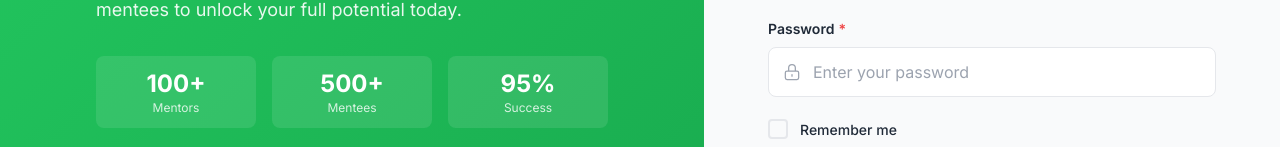
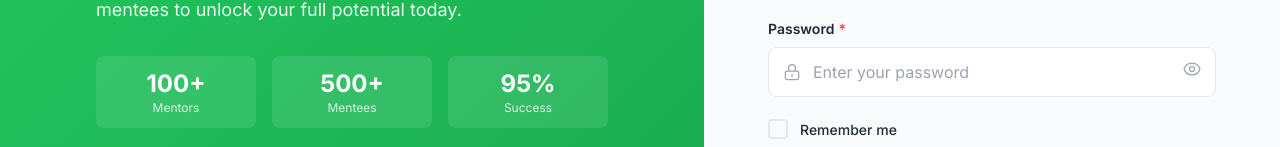
Before and after one commit to eaglesneaglets-creator/EaglesnEaglets---Mentorship, a React (Vite) app: page /login in a window 1280 px wide. Shown: the part 455-602 px from the top of the page. Built offline with nearby package versions, Linux system fonts and the light colour scheme; no server answers.

Commit message:
fix:UI optimization

```diff
--- a/src/pages/auth/LoginPage.jsx
+++ b/src/pages/auth/LoginPage.jsx
@@ -40,6 +40,7 @@ const LoginPage = () => {
   });
 
   const [errors, setErrors] = useState({});
+  const [showPassword, setShowPassword] = useState(false);
   const [isGoogleLoading, setIsGoogleLoading] = useState(false);
   const [resendStatus, setResendStatus] = useState(null); // 'sending', 'sent', 'error'
   const [showStateMessage, setShowStateMessage] = useState(true);
@@ -570,7 +571,7 @@ const LoginPage = () => {
               <Input
                 label="Password"
                 name="password"
-                type="password"
+                type={showPassword ? 'text' : 'password'}
                 placeholder="Enter your password"
                 value={formData.password}
                 onChange={handleChange}
@@ -581,6 +582,26 @@ const LoginPage = () => {
                   <svg className="w-5 h-5" fill="none" stroke="currentColor" viewBox="0 0 24 24">
                     <path strokeLinecap="round" strokeLinejoin="round" strokeWidth={1.5} d="M12 15v2m-6 4h12a2 2 0 002-2v-6a2 2 0 00-2-2H6a2 2 0 00-2 2v6a2 2 0 002 2zm10-10V7a4 4 0 00-8 0v4h8z" />
                   </svg>
+                }
+                rightIcon={
+                  <button
+                    type="button"
+                    onClick={() => setShowPassword((v) => !v)}
+                    aria-label={showPassword ? 'Hide password' : 'Show password'}
+                    className="text-text-muted hover:text-text-primary transition-colors focus:outline-none"
+                    tabIndex={-1}
+                  >
+                    {showPassword ? (
+                      <svg className="w-5 h-5" fill="none" stroke="currentColor" viewBox="0 0 24 24">
+                        <path strokeLinecap="round" strokeLinejoin="round" strokeWidth={1.5} d="M13.875 18.825A10.05 10.05 0 0112 19c-4.478 0-8.268-2.943-9.543-7a9.97 9.97 0 011.563-3.029m5.858.908a3 3 0 114.243 4.243M9.878 9.878l4.242 4.242M9.88 9.88l-3.29-3.29m7.532 7.532l3.29 3.29M3 3l3.59 3.59m0 0A9.953 9.953 0 0112 5c4.478 0 8.268 2.943 9.543 7a10.025 10.025 0 01-4.132 5.411m0 0L21 21" />
+                      </svg>
+                    ) : (
+                      <svg className="w-5 h-5" fill="none" stroke="currentColor" viewBox="0 0 24 24">
+                        <path strokeLinecap="round" strokeLinejoin="round" strokeWidth={1.5} d="M15 12a3 3 0 11-6 0 3 3 0 016 0z" />
+                        <path strokeLinecap="round" strokeLinejoin="round" strokeWidth={1.5} d="M2.458 12C3.732 7.943 7.523 5 12 5c4.478 0 8.268 2.943 9.542 7-1.274 4.057-5.064 7-9.542 7-4.477 0-8.268-2.943-9.542-7z" />
+                      </svg>
+                    )}
+                  </button>
                 }
               />
 
--- a/src/shared/components/layout/Navbar.jsx
+++ b/src/shared/components/layout/Navbar.jsx
@@ -35,12 +35,12 @@ const Navbar = () => {
             {/* Single-row bar — never wraps */}
             <div className="max-w-7xl mx-auto flex items-center h-14 sm:h-16 px-4 sm:px-6 gap-3">
 
-                {/* Logo — icon + text on md+, icon only on mobile */}
-                <Link to="/" className="flex items-center gap-2 group flex-shrink-0">
-                    <div className="w-8 h-8 sm:w-9 sm:h-9 rounded-xl bg-gradient-to-br from-emerald-400 to-emerald-600 flex items-center justify-center shadow-lg shadow-emerald-500/20 group-hover:scale-110 transition-transform">
+                {/* Logo — icon + text on sm+, icon only on xs */}
+                <Link to="/" className="flex items-center gap-2 group flex-shrink-0 min-w-0">
+                    <div className="w-8 h-8 sm:w-9 sm:h-9 rounded-xl bg-gradient-to-br from-emerald-400 to-emerald-600 flex items-center justify-center shadow-lg shadow-emerald-500/20 group-hover:scale-110 transition-transform flex-shrink-0">
                         <span className="material-symbols-outlined text-white text-lg sm:text-xl">nest_eco</span>
                     </div>
-                    {/* Hidden on xs, visible from sm */}
+                    {/* Always show on sm+, hidden on xs to prevent wrapping */}
                     <span className="hidden sm:inline text-base md:text-lg font-black text-slate-900 tracking-tighter whitespace-nowrap">
                         The Nest<span className="text-emerald-500">.</span>
                     </span>
@@ -112,13 +112,13 @@ const Navbar = () => {
                         transition={{ duration: 0.18, ease: 'easeOut' }}
                         className="md:hidden absolute top-full left-0 right-0 bg-white/95 backdrop-blur-xl border-b border-slate-100 shadow-2xl"
                     >
-                        <div className="max-w-7xl mx-auto px-4 py-5 flex flex-col gap-1">
+                        <div className="max-w-7xl mx-auto px-4 py-4 flex flex-col">
                             {navLinks.map((link) => (
                                 <Link
                                     key={link.name}
                                     to={link.path}
                                     onClick={() => setIsMobileMenuOpen(false)}
-                                    className={`flex items-center gap-3 px-3 py-3 rounded-xl font-bold text-base transition-colors ${
+                                    className={`w-full flex items-center px-4 py-3.5 rounded-xl font-bold text-base transition-colors ${
                                         location.pathname === link.path
                                             ? 'text-emerald-600 bg-emerald-50'
                                             : 'text-slate-700 hover:bg-slate-50'
@@ -131,14 +131,14 @@ const Navbar = () => {
                                 <Link
                                     to="/login"
                                     onClick={() => setIsMobileMenuOpen(false)}
-                                    className="text-center font-bold text-slate-600 py-3 rounded-xl hover:bg-slate-50 transition-colors"
+                                    className="w-full text-center font-bold text-slate-600 py-3.5 rounded-xl hover:bg-slate-50 transition-colors"
                                 >
                                     Login
                                 </Link>
                                 <Link
                                     to="/register"
                                     onClick={() => setIsMobileMenuOpen(false)}
-                                    className="bg-emerald-500 hover:bg-emerald-600 text-white text-center py-3.5 rounded-2xl font-bold transition-colors shadow-lg shadow-emerald-500/20"
+                                    className="w-full bg-emerald-500 hover:bg-emerald-600 text-white text-center py-3.5 rounded-2xl font-bold transition-colors shadow-lg shadow-emerald-500/20"
                                 >
                                     Join the Nest
                                 </Link>
```
